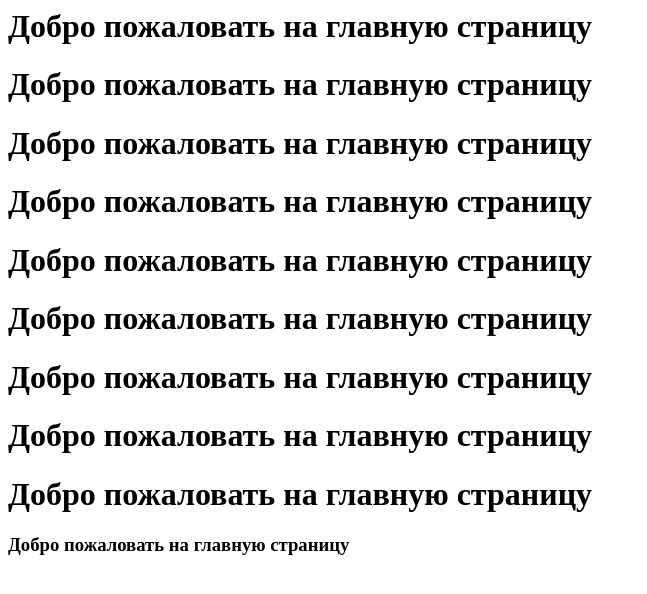
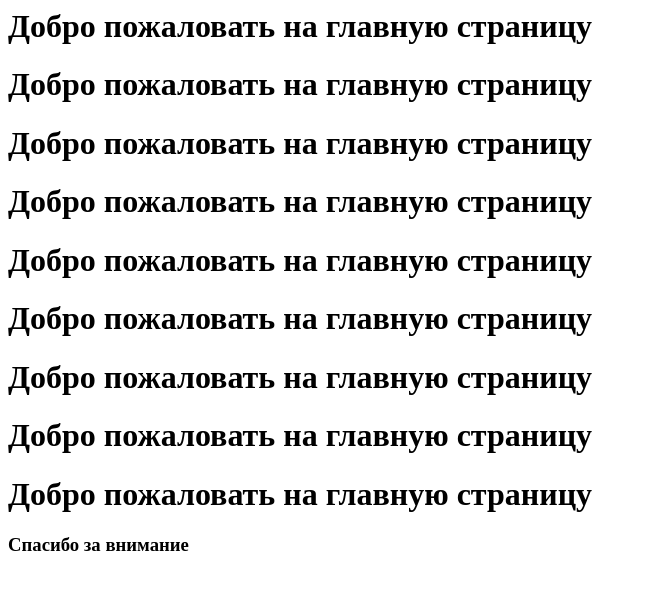
Before and after one commit to Std-Mar/std3, a plain HTML site: page index.html in a window 1280 px wide. Shown: the whole page, without its empty margins (0-647 px from the left). Drawn offline with Linux system fonts and the light colour scheme.

Commit message:
изменения в 10 строке index.html feature/header

```diff
--- a/index.html
+++ b/index.html
@@ -7,4 +7,4 @@
 <h1>Добро пожаловать на главную страницу</h1>
 <h1>Добро пожаловать на главную страницу</h1>
 <h1>Добро пожаловать на главную страницу</h1>
-<h3>Добро пожаловать на главную страницу</h3>
+<h3>Спасибо за внимание</h3>
```
